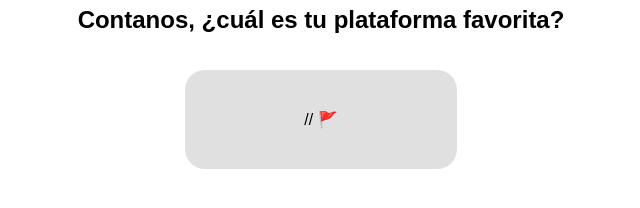
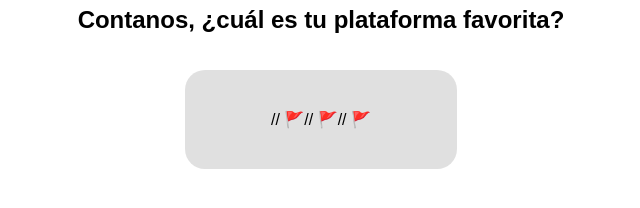
Before and after one commit to myazlle/entrega-FE3, a React (Create React App) app: page / in a window 1280 px wide. Shown: the part 326-534 px from the top of the page, without its empty margins (319-959 px from the left). Built offline with nearby package versions, Linux system fonts and the light colour scheme.

Commit message:
Implemento componente Tarjeta

```diff
--- a/src/componentes/Tarjeta.js
+++ b/src/componentes/Tarjeta.js
@@ -7,10 +7,12 @@ const listadoPlataformas = ["Twitter", "Facebook", "Youtube"];
 // 2- utilizar el listadoPlataformas para renderizar la cantidad de Items acorde al array 🚩
 // 3- cada item debe tener como propiedades su key, pasar el metodo para elegir como favorita heradado por su padre y presentar el nombre de la plataforma
 
-export default function Tarjeta(props) {
+export default function Tarjeta({ handleFavorita }) {
   return (
     <ul>
-      // 🚩
+      { listadoPlataformas.map((it) =>
+        (<Item key={it} nombre={it} handleFavorita={handleFavorita}/>))
+      }
     </ul>
   );
 }
```
